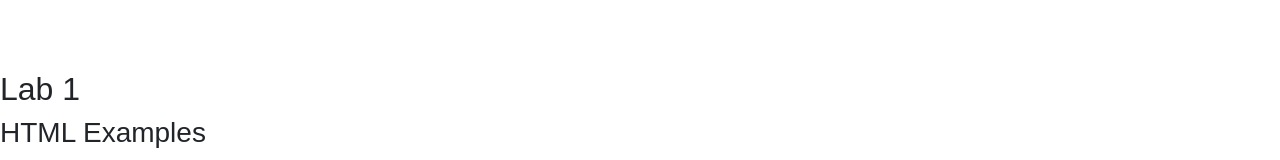
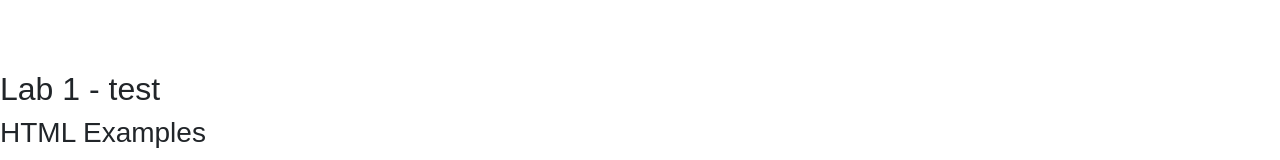
Before and after one commit to jiayuezhang84/kanbas-react-web-app, a React (Vite) app: page /#/Labs/Lab1 in a window 1280 px wide. Shown: the part 405-565 px from the top of the page. Built offline with nearby package versions, Linux system fonts and the light colour scheme.

Commit message:
a2-remove

```diff
--- a/src/Labs/Lab1/index.tsx
+++ b/src/Labs/Lab1/index.tsx
@@ -1,7 +1,7 @@
 export default function Lab1() {
   return (
     <div id="wd-lab1" className="lab1">
-      <h2>Lab 1</h2>
+      <h2>Lab 1 - test</h2>
       <h3>HTML Examples</h3>
       <div id="wd-h-tag">
         <h4>1. Heading Tags</h4>
```
Also changed, not shown: src/reportWebVitals.ts (deleted, +0 -15 lines), 1 other file (tests, documents, lock files or other folders).
